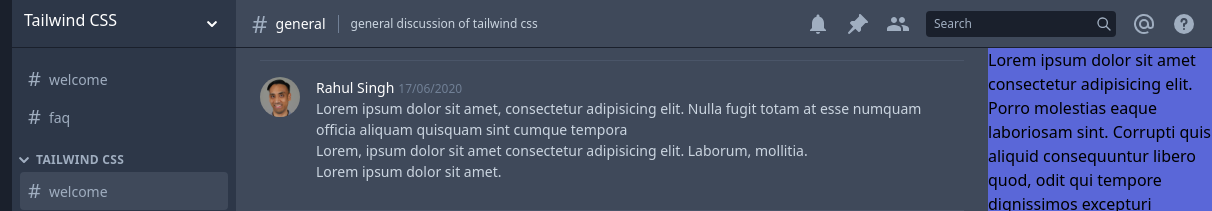
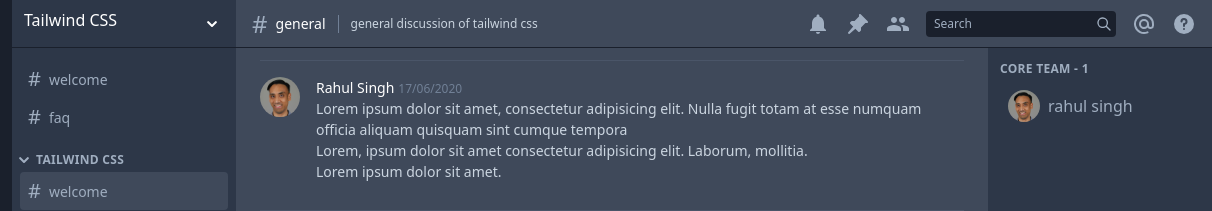
Before and after one commit to rsfyi/tailwindcss-gatsby-discord, a Gatsby site: page / in a window 1280 px wide. Shown: the top 211 px of the page, 68-1280 px from the left. Built offline with nearby package versions, Linux system fonts and the light colour scheme; Gatsby itself is replaced by a stand-in of ours.

Commit message:
user list

```diff
--- a/src/components/UserList.tsx
+++ b/src/components/UserList.tsx
@@ -1,41 +1,29 @@
 import React from "react"
+
+import profileImg from "../images/avatar.jpg"
 
 export const UserList = () => {
   return (
-    <div className="bg-indigo-600 w-56 flex-none overflow-y-auto">
-      Lorem ipsum dolor sit amet consectetur adipisicing elit. Porro molestias
-      eaque laboriosam sint. Corrupti quis aliquid consequuntur libero quod,
-      odit qui tempore dignissimos excepturi deleniti, quisquam doloribus rem
-      doloremque nesciunt delectus vel. Illo ratione, nemo saepe, aspernatur ex
-      facilis harum laborum, voluptatibus odio odit voluptas? Dolor, quo. Nam
-      dignissimos nemo placeat facere repudiandae animi incidunt dolores fuga!
-      Laudantium, qui amet dolor maiores quod expedita consectetur fugiat a
-      atque corporis! Molestias aperiam accusamus optio quis veniam? Architecto
-      iusto ad quod veniam eum, minima exercitationem. Neque numquam at
-      repellat! Eum laborum dicta minima quia tempore impedit, quisquam
-      cupiditate corporis deserunt expedita perspiciatis odio vel pariatur
-      ratione iusto dolorum repudiandae at temporibus voluptatum ipsum.
-      Reiciendis, temporibus ipsa porro atque eius ullam at beatae corrupti
-      libero nam nesciunt esse molestiae animi, rerum recusandae sed impedit!
-      Soluta aliquid dicta, praesentium illum laudantium exercitationem a iste
-      accusantium ad eveniet numquam reprehenderit alias natus? Obcaecati
-      quisquam quis blanditiis rerum voluptatum unde architecto corporis
-      deserunt nobis quo, dolorum aut quas perferendis aliquid natus quae totam.
-      Repellat atque itaque veritatis, ea, voluptatum eveniet vel, incidunt
-      facilis dolorem possimus nesciunt quam architecto enim esse voluptatem nam
-      error aliquam expedita? Sapiente suscipit magni, sunt, laudantium libero
-      consequuntur beatae quod, dicta voluptas minus veritatis! Quo molestias
-      nostrum fugit laudantium in, eos fugiat perspiciatis. Atque nesciunt
-      repellendus nam ducimus, temporibus eligendi, rerum optio quibusdam sunt
-      autem reiciendis modi repellat tenetur obcaecati, sapiente iste cum
-      delectus aliquid. Quia vero laborum ducimus magni, pariatur quis repellat
-      neque, dolor distinctio quasi fugiat. Praesentium amet mollitia
-      necessitatibus distinctio error fugit omnis ea quod hic magni magnam
-      aliquid quae expedita voluptates commodi consequuntur quidem nostrum
-      doloremque quasi labore, cumque quia? Dolore incidunt distinctio magni
-      quia aliquid nesciunt temporibus fuga ratione tempore amet. Ab assumenda
-      reiciendis est corporis eos sapiente, provident ea magnam soluta,
-      asperiores sunt temporibus voluptatum neque.
+    <div className="bg-gray-800 w-56 flex-none overflow-y-auto p-3">
+      <h3 className="uppercase tracking-wide font-semibold text-xs text-gray-500 mb-2">
+        Core team - 1
+      </h3>
+      <ul className="mb-6">
+        <li className="text-gray-500 px-2 hover:text-gray-200 hover:bg-gray-750 py-1 my-2">
+          <a href="#" className="flex items-center">
+            <span>
+              <a href="#">
+                <img
+                  src={profileImg}
+                  alt="avatar"
+                  className="w-8 h-8 rounded-full"
+                />
+              </a>
+            </span>
+            <span className="ml-2">rahul singh</span>
+          </a>
+        </li>
+      </ul>
     </div>
   )
 }
```
